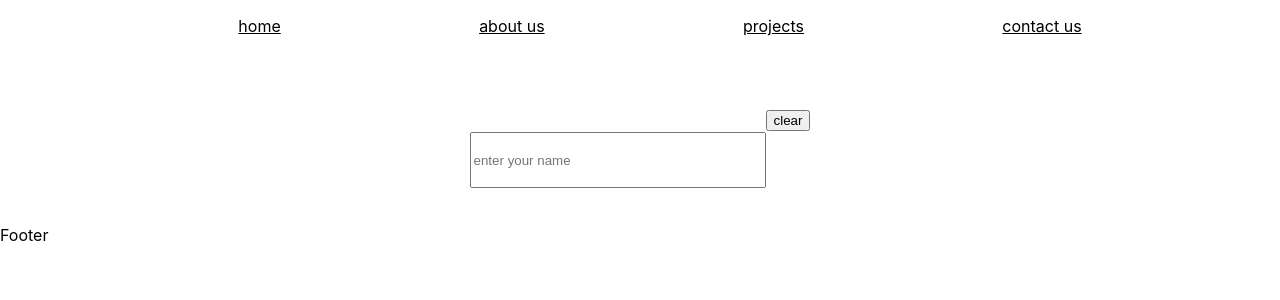
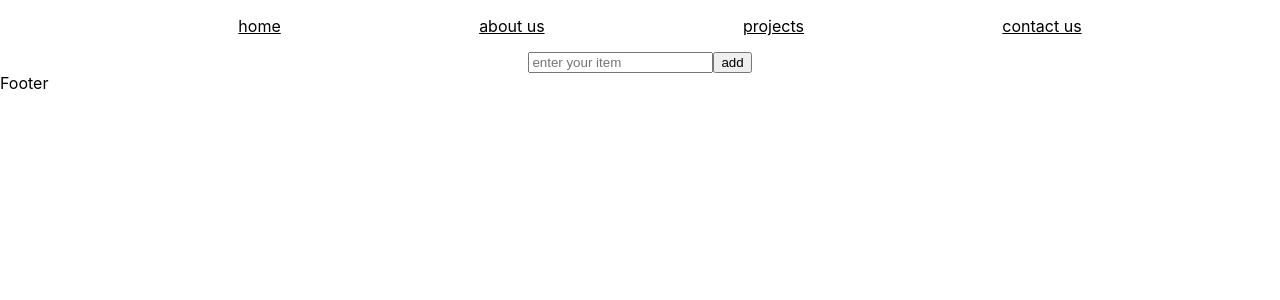
Before and after one commit to rudresh98/my-first-project, a React (Create React App) app: page / in a window 1280 px wide. Shown: the top 300 px of the page. Built offline with nearby package versions, Linux system fonts and the light colour scheme.

Commit message:
use state for todo list

```diff
--- a/package.json
+++ b/package.json
@@ -3,6 +3,10 @@
   "version": "0.1.0",
   "private": true,
   "dependencies": {
+    "@emotion/react": "^11.11.1",
+    "@emotion/styled": "^11.11.0",
+    "@mui/icons-material": "^5.14.15",
+    "@mui/material": "^5.14.15",
     "@testing-library/jest-dom": "^5.14.1",
     "@testing-library/react": "^13.0.0",
     "@testing-library/user-event": "^13.2.1",
--- a/src/components/Input/Input.jsx
+++ b/src/components/Input/Input.jsx
@@ -4,21 +4,31 @@ export const Input = () => {
   const [inputValue, setInputValue] = useState("");
   const onChangeHandler = (event) => {
     console.log(event);
-    const { target: { value = "" } = {} } = event;
+    // const { target: { value = "" } = {} } = event;
     //     const { target } = event;
-    //     setInputValue(event.target.value);
-    setInputValue(value);
+    setInputValue(event.target.value);
+    // setInputValue(value);
+  };
+  const onClearHandler = () => {
+    console.warn("CLEAR");
+    setInputValue("");
   };
   return (
     <>
       <div className="container">
         <input
+          value={inputValue}
           placeholder="enter your name"
           // onChange={(event) => setInputValue(event.target.value)}
           onChange={onChangeHandler}
           type="text"
         />
-        <button>clear</button>
+      </div>
+      <div
+        className="container"
+        style={{ marginTop: "10px", marginBottom: "10px" }}
+      >
+        <button onClick={onClearHandler}>clear</button>
       </div>
       <div className="container">
         <h3>{inputValue}</h3>
--- a/src/components/Main/Main.jsx
+++ b/src/components/Main/Main.jsx
@@ -1,6 +1,7 @@
-import Card from "../../shared/Card/Card";
-import Counter from "../Counter/Counter";
-import { Input } from "../Input/Input";
+// import Card from "../../shared/Card/Card";
+// import Counter from "../Counter/Counter";
+// import { Input } from "../Input/Input";
+import { TodoList } from "../ToDoList/TodoList";
 export const Main = () => {
   // const headingName1 = "Clothes";
   return (
@@ -9,7 +10,8 @@ export const Main = () => {
       {/* <Card cardHeading={headingName1} id="2" />
       <Card /> */}
       {/* <Counter /> */}
-      <Input />
+      {/* <Input /> */}
+      <TodoList />
     </div>
   );
 };
--- /dev/null
+++ b/src/components/ToDoList/TodoList.jsx
@@ -0,0 +1,25 @@
+import { useState } from "react";
+
+export const TodoList = () => {
+  const [items, setItems] = useState("");
+  const [todoItems, setTodoItems] = useState([]);
+  const onItemChangeHandler = (event) => {
+    //     console.log(event.target.value);
+    setItems(event.target.value);
+  };
+  const onAddItemHandler = () => {
+    console.log(todoItems);
+    setTodoItems((prevState) => [...prevState, items]);
+    console.log(items);
+  };
+  return (
+    <div style={{ display: "flex", justifyContent: "center" }}>
+      <input
+        placeholder="enter your item"
+        value={items}
+        onChange={onItemChangeHandler}
+      />
+      <button onClick={onAddItemHandler}>add</button>
+    </div>
+  );
+};
```
Also changed, not shown: 1 other file (tests, documents, lock files or other folders).
